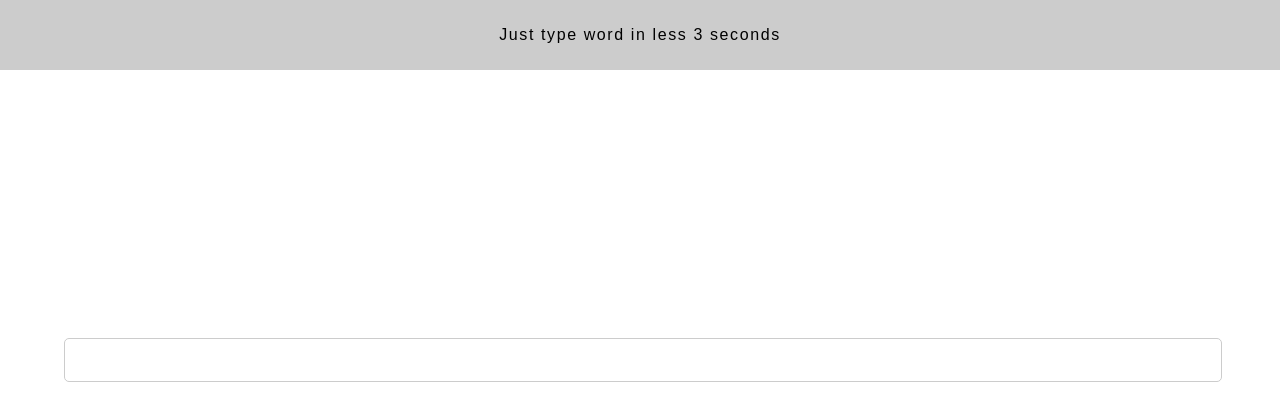
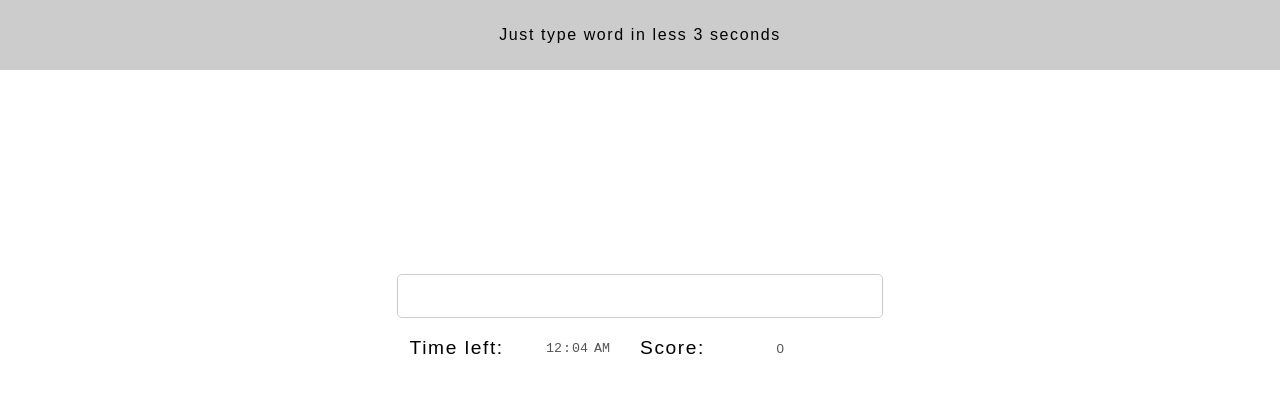
Before and after one commit to luan0ap/word-fast, a React (Create React App) app: page / in a window 1280 px wide. Shown: the top 420 px of the page. Built offline with nearby package versions, Linux system fonts and the light colour scheme; no server answers.

Commit message:
style score and timer components

```diff
--- a/src/App.jsx
+++ b/src/App.jsx
@@ -23,7 +23,7 @@ class App extends Component {
 
   }
 
-  render () {
+  render() {
     return (
       <>
         <Header>
@@ -40,21 +40,15 @@ class App extends Component {
             <input type='text' className='send' onKeyDown={this.verifyWord} />
           </section>
 
-          {/*
           <section className='timer-score'>
 
-            <div className='info-form'>
-              <label htmlFor='timer'>Time left: </label>
-              <input type='time' name='timer' id='timer' className='timer' value='00:04' disabled />
-            </div>
+            <label htmlFor='timer'>Time left: </label>
+            <input type='time' name='timer' id='timer' className='timer' value='00:04' disabled />
 
-            <div className="score-form">
-              <label htmlFor="score">Score: </label>
-              <input type='number' name='score' id='score' disabled='disabled' />
-            </div>
+            <label htmlFor="score">Score: </label>
+            <input type='number' name='score' id='score' value='0' disabled />
 
           </section>
-        */}
         </main>
       </>
     )
--- a/src/style.css
+++ b/src/style.css
@@ -1,5 +1,4 @@
-html,
-body {
+html, body {
   margin: 0;
   padding: 0;
   font-family: Arial, Helvetica, sans-serif;
@@ -7,6 +6,7 @@ body {
 }
 
 /*Main content style*/
+
 .content-game {
   width: 100vw;
   display: flex;
@@ -15,11 +15,12 @@ body {
 }
 
 /*Random word box style*/
+
 .inputs-words {
   display: flex;
   flex-direction: column;
+  align-items: center;
   width: 90%;
-  padding: 5%
 }
 
 /*Random word style*/
@@ -27,7 +28,7 @@ body {
 .inputs-words > .words {
   margin: 1em auto;
   width: inherit;
-  font-size: 4rem;
+  font-size: 3em;
   text-align: center;
   color: #4d4d4d;
   border: none;
@@ -35,7 +36,14 @@ body {
   background: transparent;
 }
 
+@media screen and (min-width: 600px) {
+  .inputs-words > .words {
+    font-size: 4em
+  }
+}
+
 /*Input to test style*/
+
 .inputs-words > .send {
   height: 40px;
   width: 100%;
@@ -45,3 +53,36 @@ body {
   border: 1px solid #ccc;
   border-radius: 5px;
 }
+
+@media screen and (min-width: 600px) {
+  .inputs-words > .send {
+    width: 20em
+  }
+}
+
+/*Time and score box style*/
+
+.timer-score {
+  width: 90%;
+  margin-top: 1em;
+  display: grid;
+  grid-gap: 1rem;
+  grid-template-areas: "label timer" "label score";
+  font-size: 1.1em
+}
+
+@media screen and (min-width: 600px) {
+  .timer-score {
+    justify-content: center;
+    grid-gap: 0;
+    grid-auto-columns: 7em 5em 7em 5em;
+    grid-template-areas: "labelT timer labelS score";
+    font-size: 1.2em
+  }
+}
+
+.timer-score > input {
+  border: none;
+  outline: none;
+  background: transparent;
+}
```
